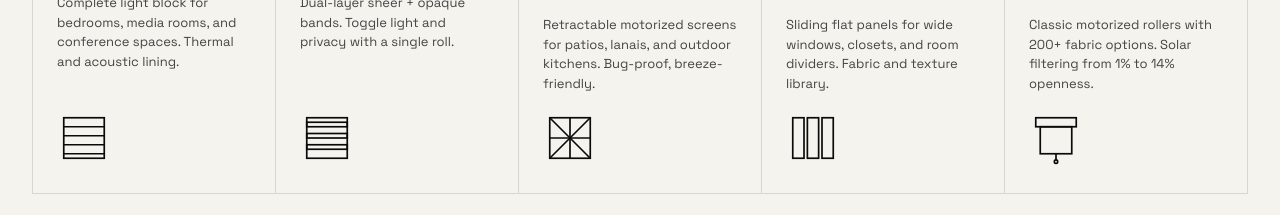
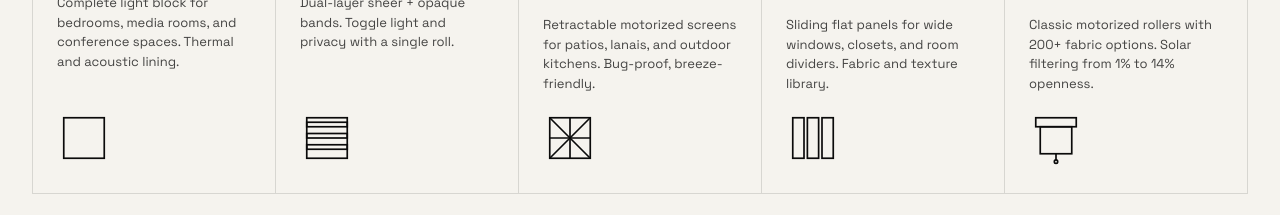
Before and after one commit to andreszapataq/zap-blinds, a plain HTML site: page index.html in a window 1280 px wide. Shown: the part 1560-1775 px from the top of the page. Drawn offline with Linux system fonts and the light colour scheme.

Commit message:
fix blackout icon

```diff
--- a/index.html
+++ b/index.html
@@ -144,7 +144,7 @@
         <div class="prod-num">/ 01</div>
         <h3>Blackout</h3>
         <p>Complete light block for bedrooms, media rooms, and conference spaces. Thermal and acoustic lining.</p>
-        <svg class="prod-icn" viewBox="0 0 48 48"><rect x="6" y="6" width="36" height="36"/><line x1="6" y1="14" x2="42" y2="14"/><line x1="6" y1="22" x2="42" y2="22"/><line x1="6" y1="30" x2="42" y2="30"/><line x1="6" y1="38" x2="42" y2="38"/></svg>
+        <svg class="prod-icn" viewBox="0 0 48 48"><rect x="6" y="6" width="36" height="36"/></svg>
       </article>
       <article class="prod">
         <div class="prod-num">/ 02</div>
```
